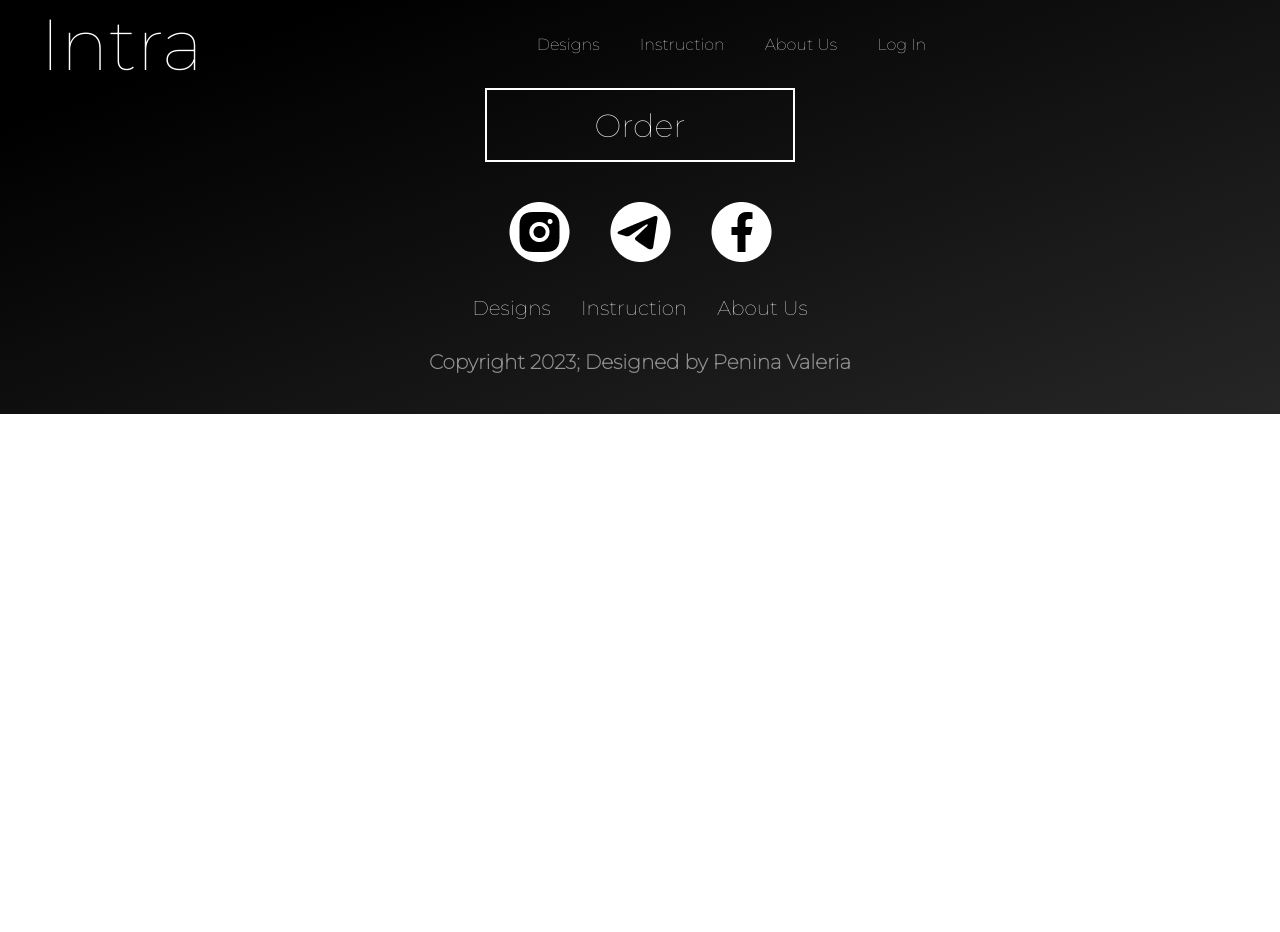
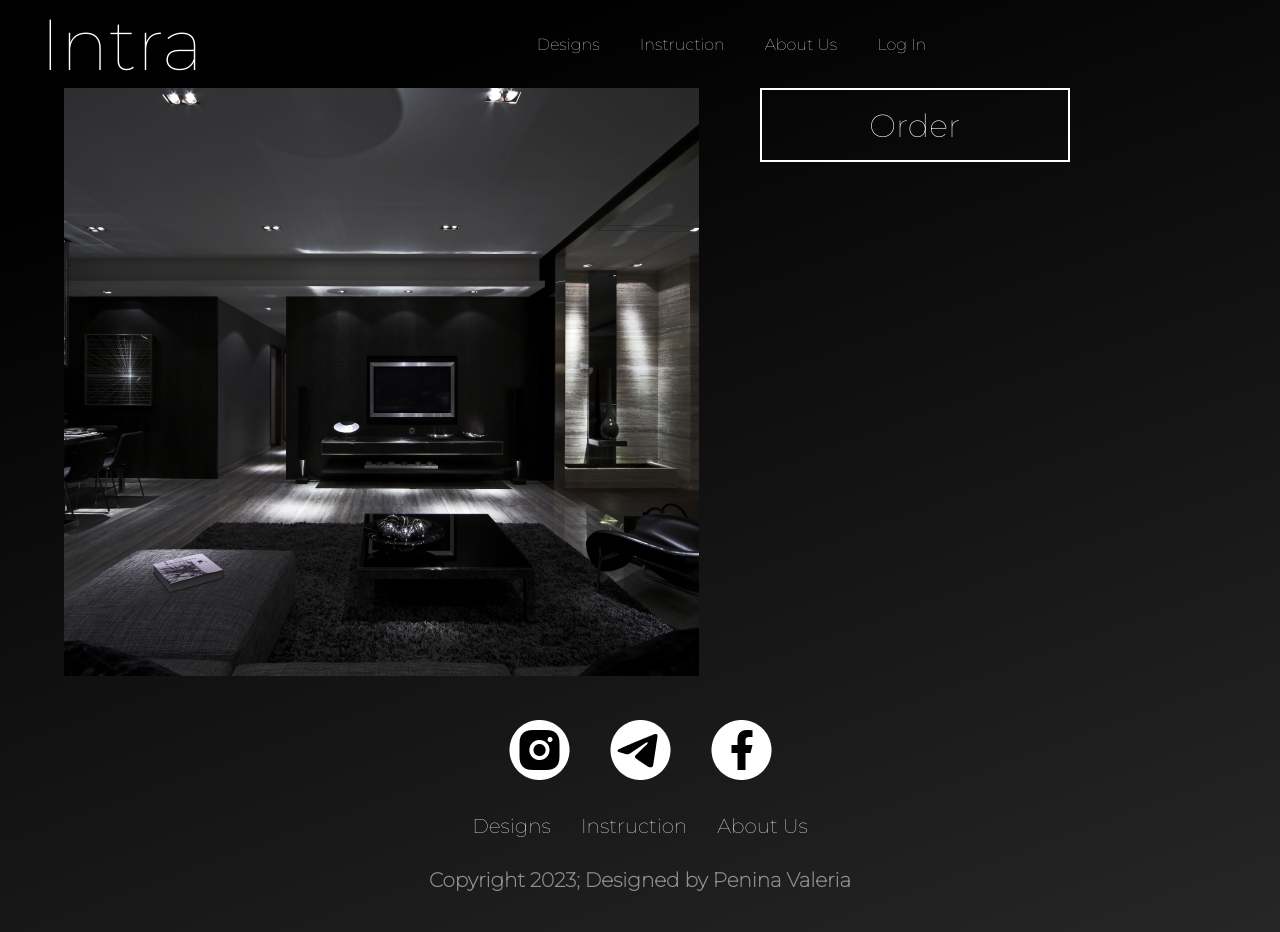
Before and after one commit to Alexasandra1/Intra, a React (Create React App) app in the folder frontend/: page /infDesign in a window 1280 px wide. Before the commit the page ends 800 px from the top, so only its background shows below. Built offline with nearby package versions, Linux system fonts and the light colour scheme.

Commit message:
add: add log out button

```diff
--- a/frontend/src/pages/DesignsPage/DesignsPage.jsx
+++ b/frontend/src/pages/DesignsPage/DesignsPage.jsx
@@ -98,7 +98,7 @@ export function DesignsPage() {
                             DesignImage={design.DesignImage}
                             DesignName={design.DesignName}
                             DesignPrice={design.DesignPrice}
-                            onClick={design.onClick}
+                            onClick={() => navigate(`/infDesign/${design.id}`)}
                         />
                     ))}
                 </div>
--- a/frontend/src/pages/IndormationDesign/InformationDesign.jsx
+++ b/frontend/src/pages/IndormationDesign/InformationDesign.jsx
@@ -5,6 +5,7 @@ import { Button } from '../../shared/components/Button/Button';
 import { Header } from '../../shared/components/Header/Header';
 import { Footer } from "../../shared/components/Footer/Footer";
 import { OrderCard } from '../../shared/components/OrderCard/OrderCard';
+import infDesign from "../../image/infDesign.png"
 import './InformationDesign.scss';
 
 export function InformationDesign() {
@@ -66,8 +67,10 @@ export function InformationDesign() {
         <div className="informationDesign__body">
             <Header></Header>
             <main className="informationDesign__main">
-                <div className="informationDesignmaincontainer">
-                    <div className="informationDesignmaincontainer__pictures"></div>
+                <div className="informationDesign__main__container">
+                    <div className="informationDesignmaincontainer__pictures">
+                        <img src={infDesign} alt="design" className="informationDesignmaincontainer__pictures__img"></img>
+                    </div>
                     <div className="informationDesignmaincontainer__textBlock">
                         {designInfo && styleData && designerData &&(
                             <TextBlocInInformationDesign
--- a/frontend/src/pages/IndormationDesign/InformationDesign.scss
+++ b/frontend/src/pages/IndormationDesign/InformationDesign.scss
@@ -5,6 +5,8 @@
 .informationDesign__main__container{
     display: flex;
     flex-direction: row;
+    gap: 5%;
+    padding-left: 5%;
 }
 
 .informationDesign__main__container__textBlock{
--- a/frontend/src/pages/ProfilePage/ProfilePage.jsx
+++ b/frontend/src/pages/ProfilePage/ProfilePage.jsx
@@ -1,5 +1,6 @@
-import React, { useNavigate, useState, useEffect } from "react"
+import React, { useState, useEffect } from "react"
 import ReactDOM from 'react-dom';
+import { useNavigate } from "react-router-dom";
 import { Header } from '../../shared/components/Header/Header';
 import { Button } from '../../shared/components/Button/Button';
 import { HeaderText } from '../../shared/components/HeaderText/HeaderText';
@@ -19,29 +20,38 @@ export function ProfilePage() {
     const [email, setEmail] = useState("");
     const [role, setRole] = useState("");
 
+    let navigate = useNavigate();
+
     const [img, setImg] = React.useState(null);
     const [avatar, setAvatar] = React.useState(null);
 
     let id = localStorage.getItem('id');
 
-    const sendFile = React.useCallback(async()=>{
-        try{
+
+async function navigateAndResetId() {
+        localStorage.setItem('id', 0);
+        localStorage.setItem('authorization', 0);
+        navigate('/main');
+    }
+
+    const sendFile = React.useCallback(async () => {
+        try {
             const formData = new FormData()
 
             formData.append('avatar', img);
             // formData.append(`filename`, `${id}.png`);
 
-            await fetch('http://localhost:3000/api/UploadAvatar',{
-                method:'POST',
-                headers:{
-                    'content-type':'mulpipart/form-data'
+            await fetch('http://localhost:3000/api/UploadAvatar', {
+                method: 'POST',
+                headers: {
+                    'content-type': 'mulpipart/form-data'
                 },
                 body: formData
 
             })
-            .then(res=>setAvatar(res.data.path))
-        }catch(error){}
-     },[img])
+                .then(res => setAvatar(res.data.path))
+        } catch (error) { }
+    }, [img])
 
     useEffect(() => {
         async function getDesignsByDesignerId() {
@@ -72,6 +82,7 @@ export function ProfilePage() {
                                 DesignImage={photoData.photos[0]}
                                 DesignName={design.name}
                                 DesignPrice={design.price}
+                                onClick={() => navigate(`/infDesign/${design.id}`)}
                             />
                         );
                     });
@@ -127,7 +138,7 @@ export function ProfilePage() {
                         <input type="file" onChange={e => {
                             setImg(e.target.files[0]);
                         }} />
-                            <Button wordButton="kjgkj" onClick={sendFile}/>
+                        <Button wordButton="kjgkj" onClick={sendFile} />
                         <div className="profilePage__main__container__avatarka__text">{name}
                             {/* Michael Snow */}
                         </div>
@@ -144,6 +155,7 @@ export function ProfilePage() {
                                 <p className="popupStyle">Phone: {phone}</p>
                                 <p className="popupStyle">Email: {email}</p>
                                 <p className="popupStyle">City: {city}</p>
+                                <Button styleButton="logOutButton" wordButton="log out" onClick={() => navigateAndResetId()}></Button>
                             </div>
                         </Popup>
                     </div>
--- a/frontend/src/shared/components/Button/Button.scss
+++ b/frontend/src/shared/components/Button/Button.scss
@@ -27,7 +27,7 @@
 
 }
 
-.forgotPasswordForm__button {
+.forgotPasswordForm__button, .logOutButton {
     border: 2px solid white;
     font-size: 32px;
     font-family: Montserrat;
```
Also changed, not shown: frontend/src/image/infDesign.png (added). Lines whose indentation alone changed are shown as unchanged.
